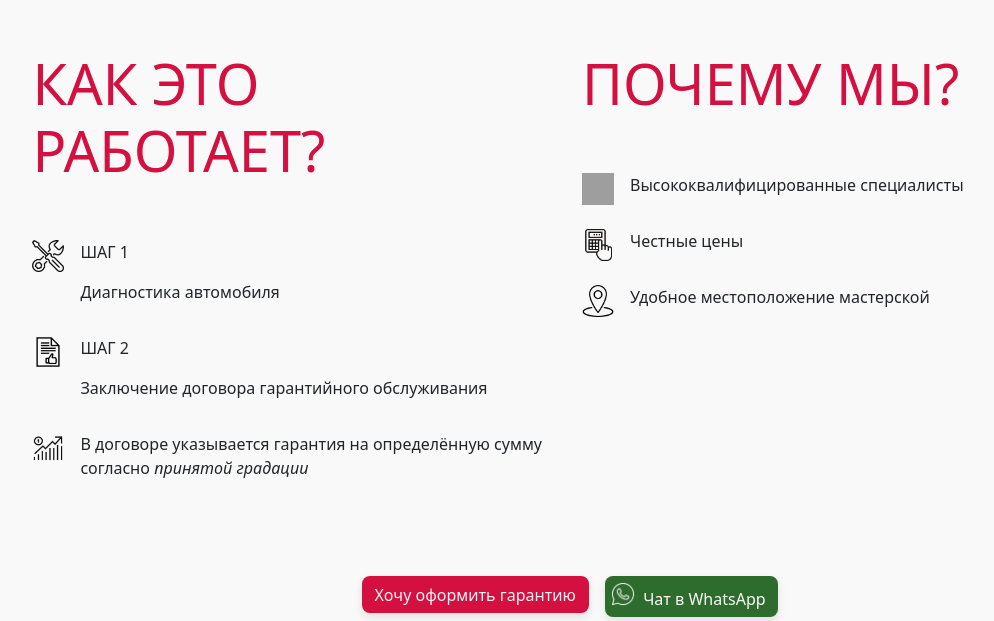
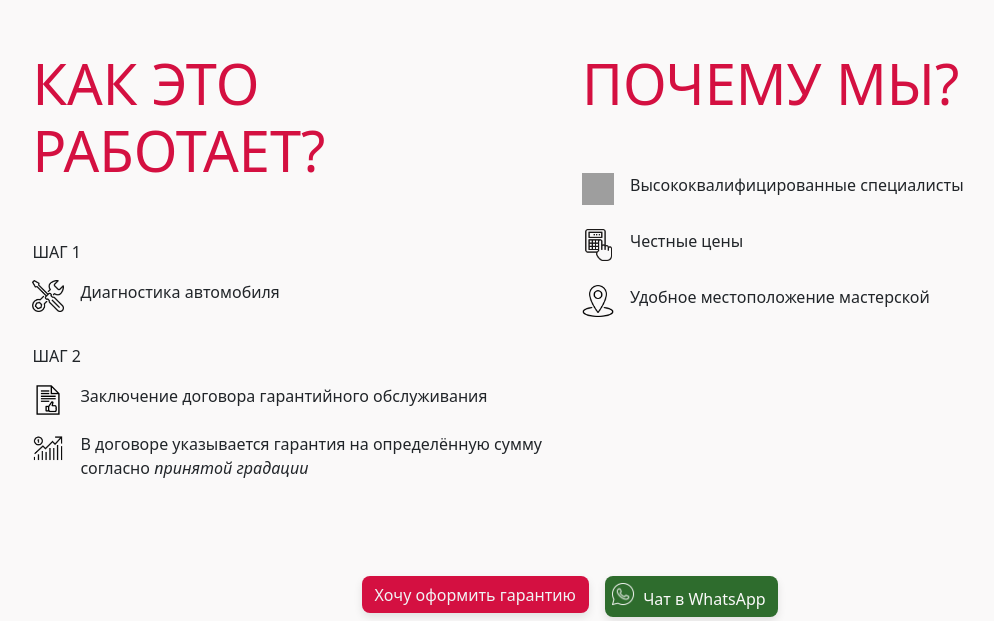
Before and after one commit to Marakuyaspb/rg, a Django app: page /guarantee/ in a window 1280 px wide. Shown: the part 784-1405 px from the top of the page, without its empty margins (70-1064 px from the left). Run offline with Django 5.2, Linux system fonts and the light colour scheme; data that the repository does not hold is empty; parts of the project's set-up code (start-up, migrations or seed data) failed here and were passed over; grey boxes are pictures that could not be loaded.

Commit message:
fix guarantee styles little bit

```diff
--- a/main/templates/main/guarantee.html
+++ b/main/templates/main/guarantee.html
@@ -20,25 +20,26 @@
 
         <h2 class='we_400 big_h2_guar red py-5'>КАК ЭТО РАБОТАЕТ?</h2>
 
+        <p class='we_500'>ШАГ 1</p>
         <div class="d-flex align-items-start">
           <div>
             <img class='menu_icon' src='{% static "icons/service.png" %}'>
           </div>
           <div class='ms-3'>
-            <p class='we_500'>ШАГ 1</p>
             <p class="">Диагностика автомобиля
           </div>
         </div>
+
+        <p class='we_500 pt-4'>ШАГ 2</p>
         <div class="d-flex align-items-start mt-3">
           <div>
             <img class='menu_icon' src='{% static "icons/document.png" %}'>
           </div>
           <div class='ms-3'>
-            <p class='we_500'>ШАГ 2</p>
             <p class="">Заключение договора гарантийного обслуживания
           </div>
         </div>
-        <div class="d-flex align-items-start mt-3">
+        <div class="d-flex align-items-start mt-2">
           <div>
             <img class='menu_icon' src='{% static "icons/gradation.png" %}'>
           </div>
```
